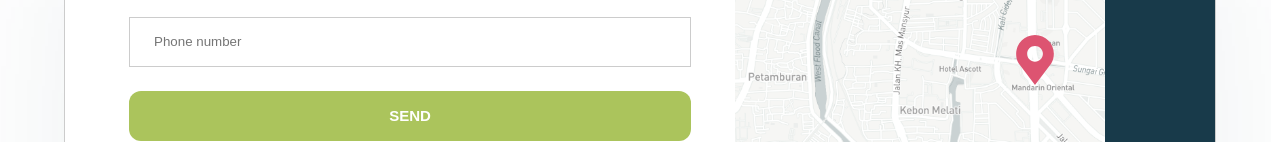
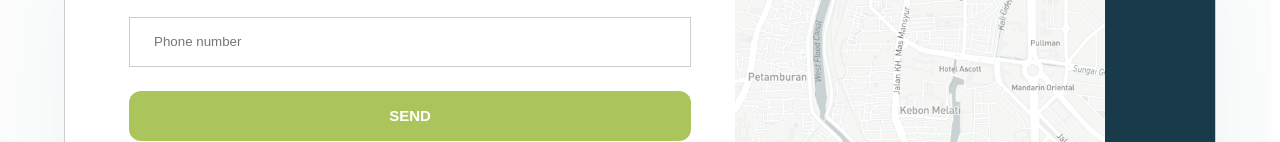
Before and after one commit to sanaafzal-cmd/tapppy, a plain HTML site: page contact.html in a window 1280 px wide. Shown: the part 502-644 px from the top of the page. Drawn offline with Linux system fonts and the light colour scheme.

Commit message:
Update contact.html

```diff
--- a/contact.html
+++ b/contact.html
@@ -81,9 +81,6 @@
         <div class="map">
             <div class="map-img">
                 <img src="./assets/images/map.png" alt="map">
-    <span class="mark-icon"><svg xmlns="http://www.w3.org/2000/svg" width="50" height="50" viewBox="0 0 50 50" fill="none">
-    <path d="M25 0C14.5908 0 6.15234 8.43838 6.15234 18.8477C6.15234 22.3288 6.83372 25.9242 8.78905 28.5156L25 50L41.2109 28.5156C42.987 26.1619 43.8476 22.0008 43.8476 18.8477C43.8477 8.43838 35.4093 0 25 0ZM25 10.9161C29.3798 10.9161 32.9315 14.4678 32.9315 18.8476C32.9315 23.2275 29.3798 26.7792 25 26.7792C20.6202 26.7792 17.0685 23.2275 17.0685 18.8477C17.0685 14.4678 20.6202 10.9161 25 10.9161Z" fill="#DD5471"/>
-    </svg></span>
             </div>
         </div>
     </div>
```
